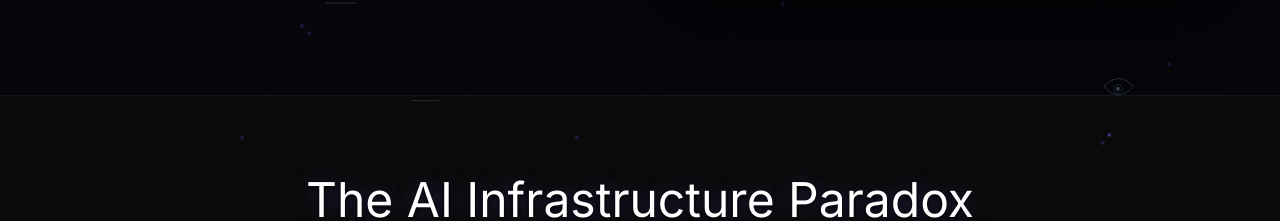
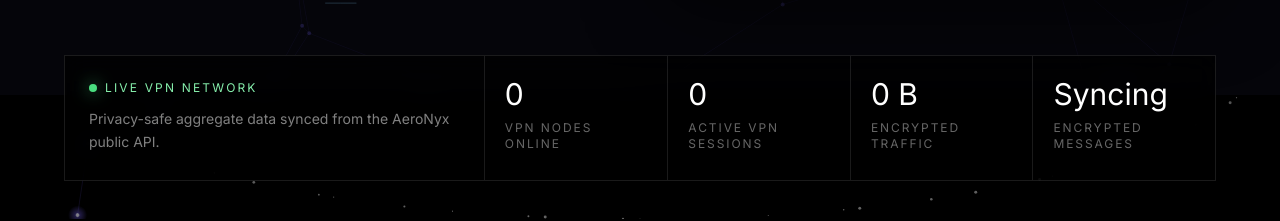
Before and after one commit to AeroNyxNetwork/AeroNyx-web, a Next.js app: page / in a window 1280 px wide. Shown: the part 581-802 px from the top of the page. Built offline with nearby package versions, Linux system fonts and the light colour scheme; no server answers.

Commit message:
Show homepage VPN stats and fix language menu

```diff
--- a/components/layout/AILHeader.js
+++ b/components/layout/AILHeader.js
@@ -8,6 +8,7 @@ import { DEFAULT_LOCALE, SUPPORTED_LOCALES, getMessages } from '../../lib/i18n';
 const AILHeader = () => {
   const [scrolled, setScrolled] = useState(false);
   const [isOpen, setIsOpen] = useState(false);
+  const [isLanguageOpen, setIsLanguageOpen] = useState(false);
   const router = useRouter();
   const locale = router.locale || DEFAULT_LOCALE;
   const copy = getMessages(locale);
@@ -20,6 +21,17 @@ const AILHeader = () => {
 
     window.addEventListener('scroll', handleScroll);
     return () => window.removeEventListener('scroll', handleScroll);
+  }, []);
+
+  useEffect(() => {
+    const handleClickAway = (event) => {
+      if (!event.target.closest('[data-language-menu]')) {
+        setIsLanguageOpen(false);
+      }
+    };
+
+    document.addEventListener('mousedown', handleClickAway);
+    return () => document.removeEventListener('mousedown', handleClickAway);
   }, []);
 
   // Updated navigation links with proper hrefs
@@ -89,19 +101,25 @@ const AILHeader = () => {
               ))}
             </nav>
 
-            <div className="relative group">
+            <div className="relative" data-language-menu>
               <button
                 className="px-3 py-2 text-white/60 hover:text-white transition-colors text-sm uppercase tracking-wider"
                 aria-label={copy.nav.language}
+                aria-expanded={isLanguageOpen}
+                onClick={() => setIsLanguageOpen((value) => !value)}
               >
                 {currentLocale.short}
               </button>
-              <div className="absolute right-0 mt-3 w-44 border border-white/10 bg-black/95 p-2 opacity-0 pointer-events-none group-hover:opacity-100 group-hover:pointer-events-auto transition-all">
+              <div className={`absolute right-0 top-full w-44 pt-2 transition-all ${
+                isLanguageOpen ? 'opacity-100 pointer-events-auto' : 'opacity-0 pointer-events-none'
+              }`}>
+                <div className="border border-white/10 bg-black/95 p-2 shadow-2xl shadow-black/40">
                 {SUPPORTED_LOCALES.map((item) => (
                   <Link
                     key={item.code}
                     href={router.asPath || '/'}
                     locale={item.code}
+                    onClick={() => setIsLanguageOpen(false)}
                     className={`block px-3 py-2 text-sm transition-colors ${
                       item.code === locale ? 'text-white' : 'text-white/50 hover:text-white'
                     }`}
@@ -109,6 +127,7 @@ const AILHeader = () => {
                     {item.label}
                   </Link>
                 ))}
+                </div>
               </div>
             </div>
 
--- a/pages/index.js
+++ b/pages/index.js
@@ -29,7 +29,9 @@ import { useRouter } from 'next/router';
 
 // Import SEO component
 import SEO from '../components/ui/SEO';
+import Container from '../components/ui/Container';
 import { DEFAULT_LOCALE, getMessages } from '../lib/i18n';
+import useNetworkStats from '../lib/hooks/useNetworkStats';
 
 // Import custom header
 import AILHeader from '../components/layout/AILHeader';
@@ -62,6 +64,11 @@ export default function Home() {
   const activeLocale = locale || DEFAULT_LOCALE;
   const copy = getMessages(activeLocale);
   const canonicalPath = activeLocale === DEFAULT_LOCALE ? '' : `/${activeLocale}`;
+  const { stats, isLoading } = useNetworkStats({
+    period: '30d',
+    autoRefresh: true,
+    refreshInterval: 300000
+  });
 
   return (
     <>
@@ -85,6 +92,8 @@ export default function Home() {
       <main className="relative z-10">
         {/* 1. Opening narrative */}
         <NarrativeHero />
+
+        <HomeNetworkStats stats={stats} isLoading={isLoading} copy={copy} />
 
         {/* 2. Problem Statement — AI infrastructure paradox */}
         <ProblemStatement />
@@ -119,3 +128,49 @@ export default function Home() {
     </>
   );
 }
+
+const HomeNetworkStats = ({ stats, isLoading, copy }) => {
+  const items = [
+    { label: copy.join.stats.vpnNodesOnline, value: stats.vpnOnlineNodes },
+    { label: copy.join.stats.activeVpnSessions, value: stats.vpnActiveSessions },
+    { label: copy.join.stats.encryptedTraffic, value: stats.encryptedTraffic },
+    { label: copy.join.stats.encryptedMessages, value: stats.encryptedMessages },
+  ];
+
+  return (
+    <section aria-label={copy.homeStats.ariaLabel} className="relative z-20 -mt-6 md:-mt-10 pb-10 md:pb-16">
+      <Container>
+        <div className="max-w-6xl mx-auto border border-white/10 bg-black/70 backdrop-blur-md">
+          <div className="grid gap-0 lg:grid-cols-[1.15fr_2fr]">
+            <div className="border-b border-white/10 p-5 md:p-6 lg:border-b-0 lg:border-r">
+              <div className="flex items-center gap-2 text-xs uppercase tracking-[0.18em] text-green-300">
+                <span className="h-2 w-2 rounded-full bg-green-400 shadow-[0_0_16px_rgba(74,222,128,0.75)]" />
+                {copy.homeStats.eyebrow}
+              </div>
+              <p className="mt-3 text-sm leading-relaxed text-white/50">
+                {copy.homeStats.description}
+              </p>
+            </div>
+
+            <div className="grid grid-cols-2 md:grid-cols-4">
+              {items.map((item) => (
+                <div key={item.label} className="border-white/10 p-4 md:p-5 md:border-l first:md:border-l-0">
+                  <div className="min-h-[2rem] text-2xl font-light text-white md:text-3xl">
+                    {isLoading ? (
+                      <span className="block h-7 w-16 animate-pulse bg-white/10" />
+                    ) : (
+                      item.value || copy.homeStats.syncing
+                    )}
+                  </div>
+                  <div className="mt-2 min-h-[2.5rem] text-[10px] uppercase leading-relaxed tracking-[0.16em] text-white/40 md:text-xs">
+                    {item.label}
+                  </div>
+                </div>
+              ))}
+            </div>
+          </div>
+        </div>
+      </Container>
+    </section>
+  );
+};
```
Also changed, not shown: lib/i18n.js.
